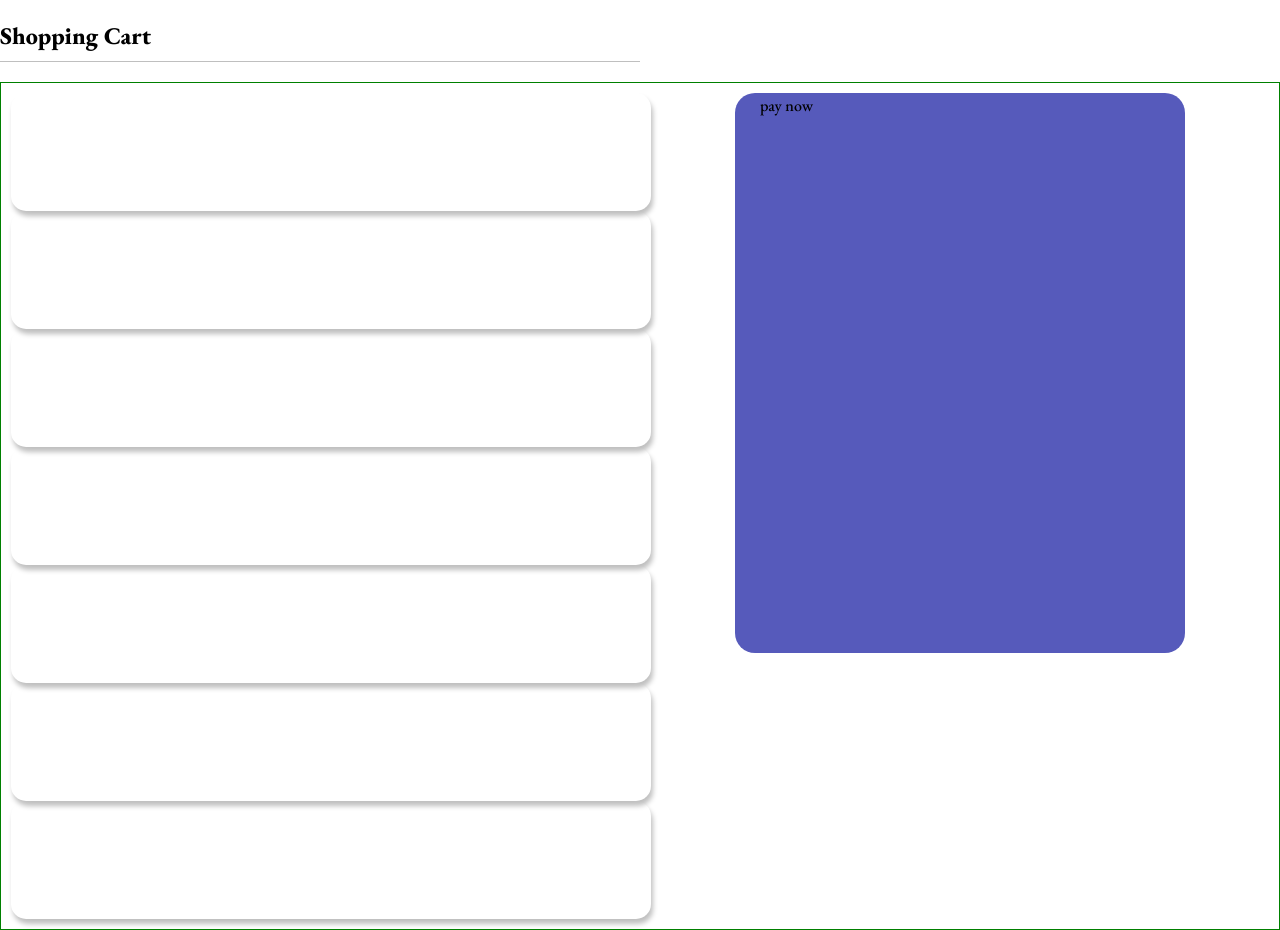
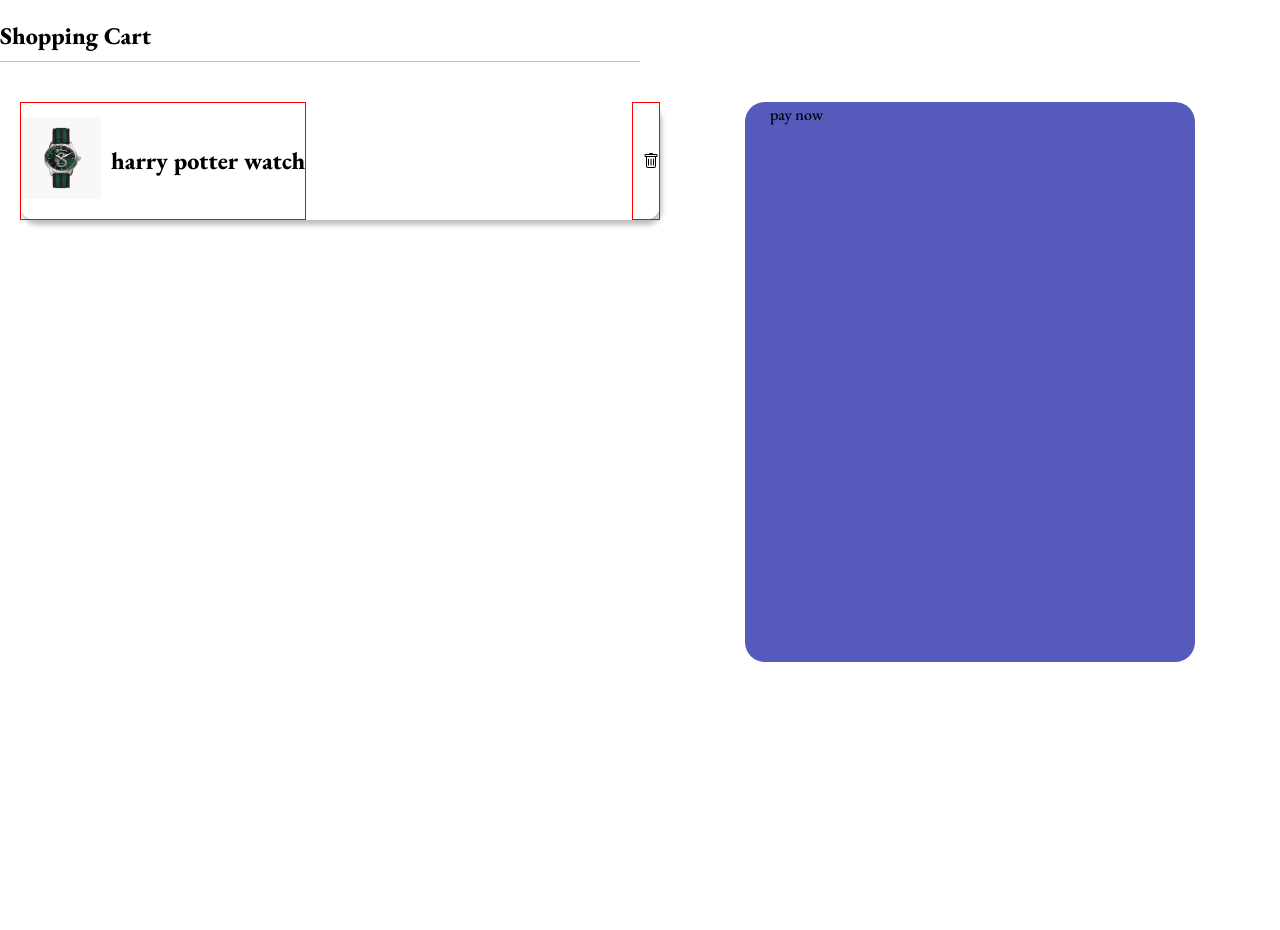
Before and after one commit to MikeTigray/watch-world, a React (Create React App) app in the folder client/: page /cart in a window 1280 px wide. After the commit the page ends 800 px from the top, so only its background shows below. Built offline with nearby package versions, Linux system fonts and the light colour scheme.

Commit message:
completed image and title side of cart item

```diff
--- a/client/src/pages/Cart/Cart.css
+++ b/client/src/pages/Cart/Cart.css
@@ -6,15 +6,26 @@
 .shoppinglist-container {
   display: grid;
   grid-template-columns: auto auto;
-  border: 1px solid green;
   padding: 10px;
 }
 .shoppinglist {
   width: 50vw;
   height: 118px;
-
+  display: flex;
+  justify-content: space-between;
   box-shadow: 2px 5px 5px rgba(0, 0, 0, 0.25);
   border-radius: 15px;
+}
+.inner-list-item {
+  border: 1px solid red;
+  display: flex;
+  align-items: center;
+  justify-content: space-between;
+  gap: 10px;
+}
+.item-image-container img {
+  width: 80px;
+  height: 82px;
 }
 .payment-container {
   display: flex;
@@ -29,3 +40,20 @@
   background: #565abb;
   border-radius: 20px;
 }
+.box {
+  margin: 10px;
+}
+
+@media screen and (max-width: 760px) {
+  .shoppinglist-container {
+    grid-template-columns: auto;
+    padding: 0;
+  }
+  .shoppinglist {
+    width: 100%;
+  }
+  .shoppingtitle {
+    width: 100vw;
+    text-align: center;
+  }
+}
--- a/client/src/pages/Cart/Cart.js
+++ b/client/src/pages/Cart/Cart.js
@@ -1,4 +1,5 @@
 import React from "react";
+import { BsTrash } from "react-icons/bs";
 import image from "../../assets/images/harry-potter.jpeg";
 import "./Cart.css";
 export default function Cart() {
@@ -10,18 +11,25 @@ export default function Cart() {
       <div className="shoppinglist-container">
         {/* Watches */}
 
-        <div className="">
-          <div className="shoppinglist"></div>
-          <div className="shoppinglist"></div>
-          <div className="shoppinglist"></div>
-          <div className="shoppinglist"></div>
-          <div className="shoppinglist"></div>
-          <div className="shoppinglist"></div>
-          <div className="shoppinglist"></div>
+        <div className="box">
+          <div className="shoppinglist">
+            <div className="inner-list-item">
+              <div className="item-image-container">
+                <img src={image} />
+              </div>
+              <h2>harry potter watch</h2>
+            </div>
+            <div className="inner-list-item">
+              <div className="arrows"></div>
+              <BsTrash />
+            </div>
+          </div>
         </div>
 
         {/* Payment */}
-        <div className="payment-container">pay now</div>
+        <div className="box">
+          <div className="payment-container">pay now</div>
+        </div>
       </div>
     </div>
   );
```
